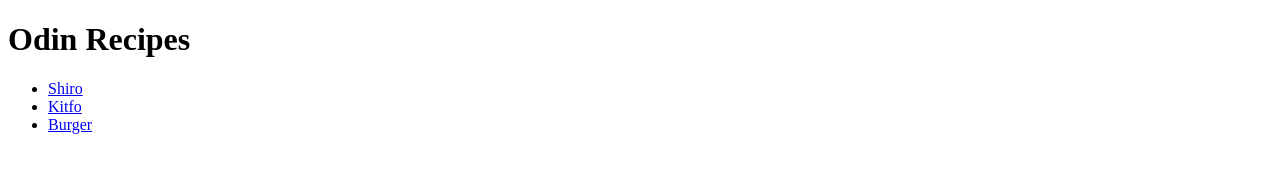
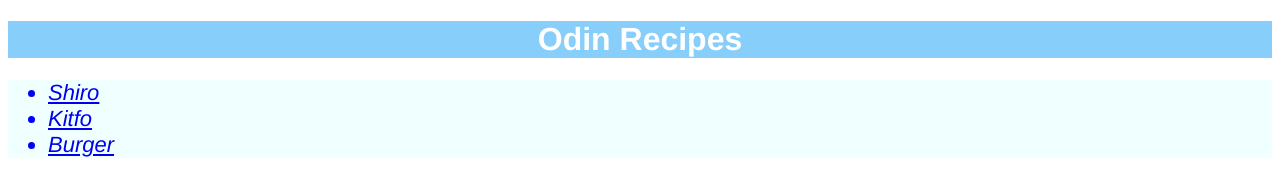
Before and after one commit to astroker00/odin-recipes, a plain HTML site: page index.html in a window 1280 px wide. Drawn offline with Linux system fonts and the light colour scheme.

Commit message:
added some css into odin recipes

```diff
--- a/index.html
+++ b/index.html
@@ -4,6 +4,26 @@
     <meta charset="UTF-8">
     <meta name="viewport" content="width=device-width, initial-scale=1.0">
     <title>Recipes</title>
+    <style>
+        h1{
+            color: white;
+            background-color: lightskyblue;
+            font-family:'Franklin Gothic Medium', 'Arial Narrow', Arial, sans-serif;
+            text-align: center;
+            text-decoration: dashed;
+
+        }
+        ul{
+            color: blue;
+            font-family: 'Franklin Gothic Medium', 'Arial Narrow', Arial, sans-serif;
+            font-size: 22px;
+            background-color: azure;
+            font-weight: 400;
+            font-style: oblique;
+            font-variant: initial;
+        }
+
+    </style>
 </head>
 <body>
     <h1>Odin Recipes</h1>
--- /dev/null
+++ b/recipes/burger.css
@@ -0,0 +1,21 @@
+h1,h3{
+    background-color: brown;
+    color: antiquewhite;
+    font-family: Arial, Helvetica, sans-serif;
+    text-align: start;
+}
+p{
+    font-size: 24px;
+    font-family: 'Times New Roman', Times, serif;
+
+
+}
+img{
+    border-image: fill;
+    image-orientation: flip;
+}
+ul, ol{
+    font-size: 22px;
+    font-style: italic;
+    font-family: 'Franklin Gothic Medium', 'Arial Narrow', Arial, sans-serif;
+}
--- /dev/null
+++ b/recipes/kitfo.css
@@ -0,0 +1,21 @@
+h1,h3{
+    background-color: brown;
+    color: antiquewhite;
+    font-family: Arial, Helvetica, sans-serif;
+    text-align: start;
+}
+p{
+    font-size: 24px;
+    font-family: 'Times New Roman', Times, serif;
+
+
+}
+img{
+    border-image: fill;
+    image-orientation: flip;
+}
+ul, ol{
+    font-size: 22px;
+    font-style: italic;
+    font-family: 'Franklin Gothic Medium', 'Arial Narrow', Arial, sans-serif;
+}
--- /dev/null
+++ b/recipes/shiro.css
@@ -0,0 +1,21 @@
+h1,h3{
+    background-color: brown;
+    color: antiquewhite;
+    font-family: Arial, Helvetica, sans-serif;
+    text-align: start;
+}
+p{
+    font-size: 24px;
+    font-family: 'Times New Roman', Times, serif;
+
+
+}
+img{
+    border-image: fill;
+    image-orientation: flip;
+}
+ul, ol{
+    font-size: 22px;
+    font-style: italic;
+    font-family: 'Franklin Gothic Medium', 'Arial Narrow', Arial, sans-serif;
+}
```
Also changed, not shown: recipes/burger.html (+1 -0 lines), recipes/kitfo.html (+1 -0 lines), recipes/shiro.html (+1 -0 lines).
